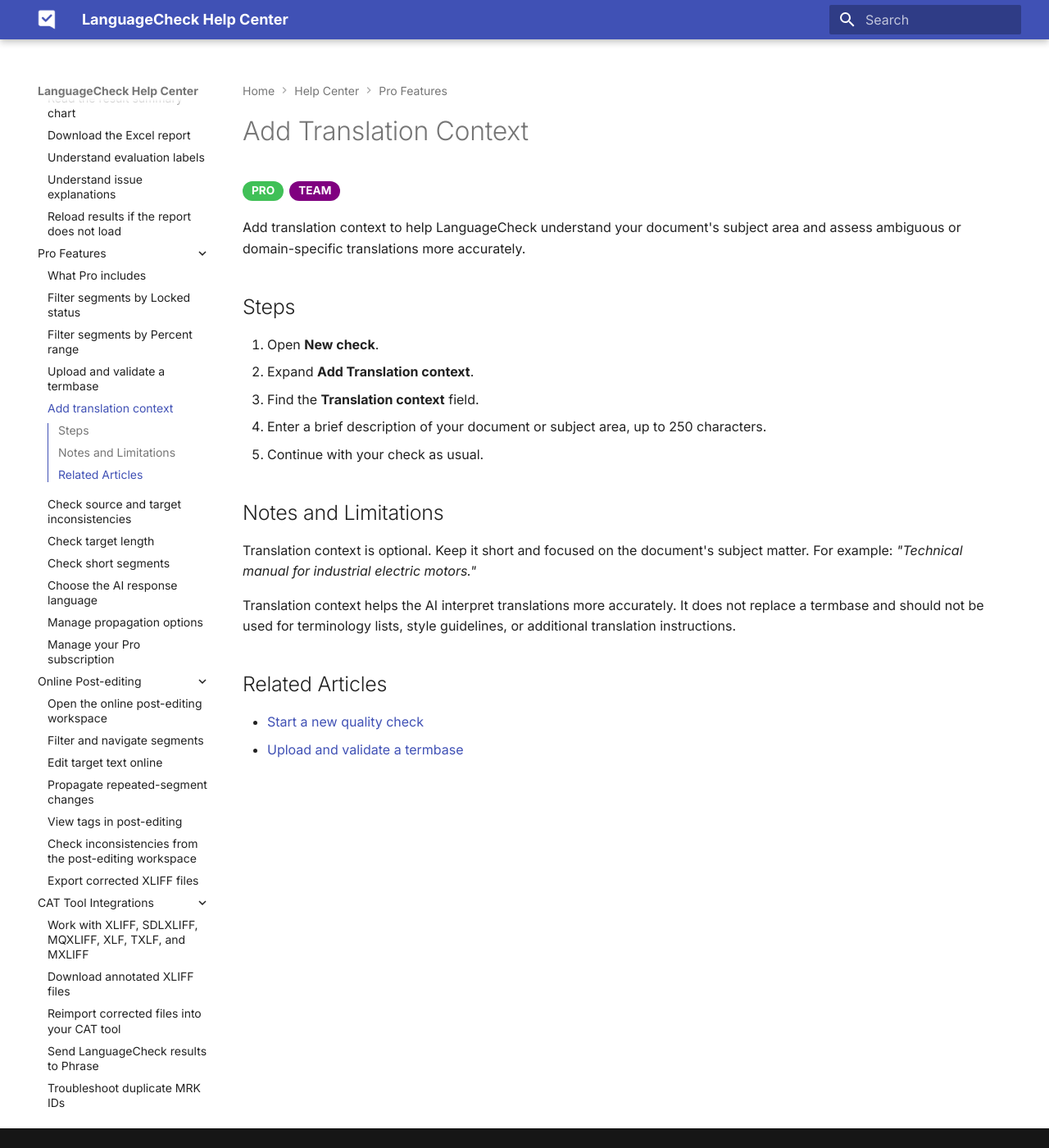
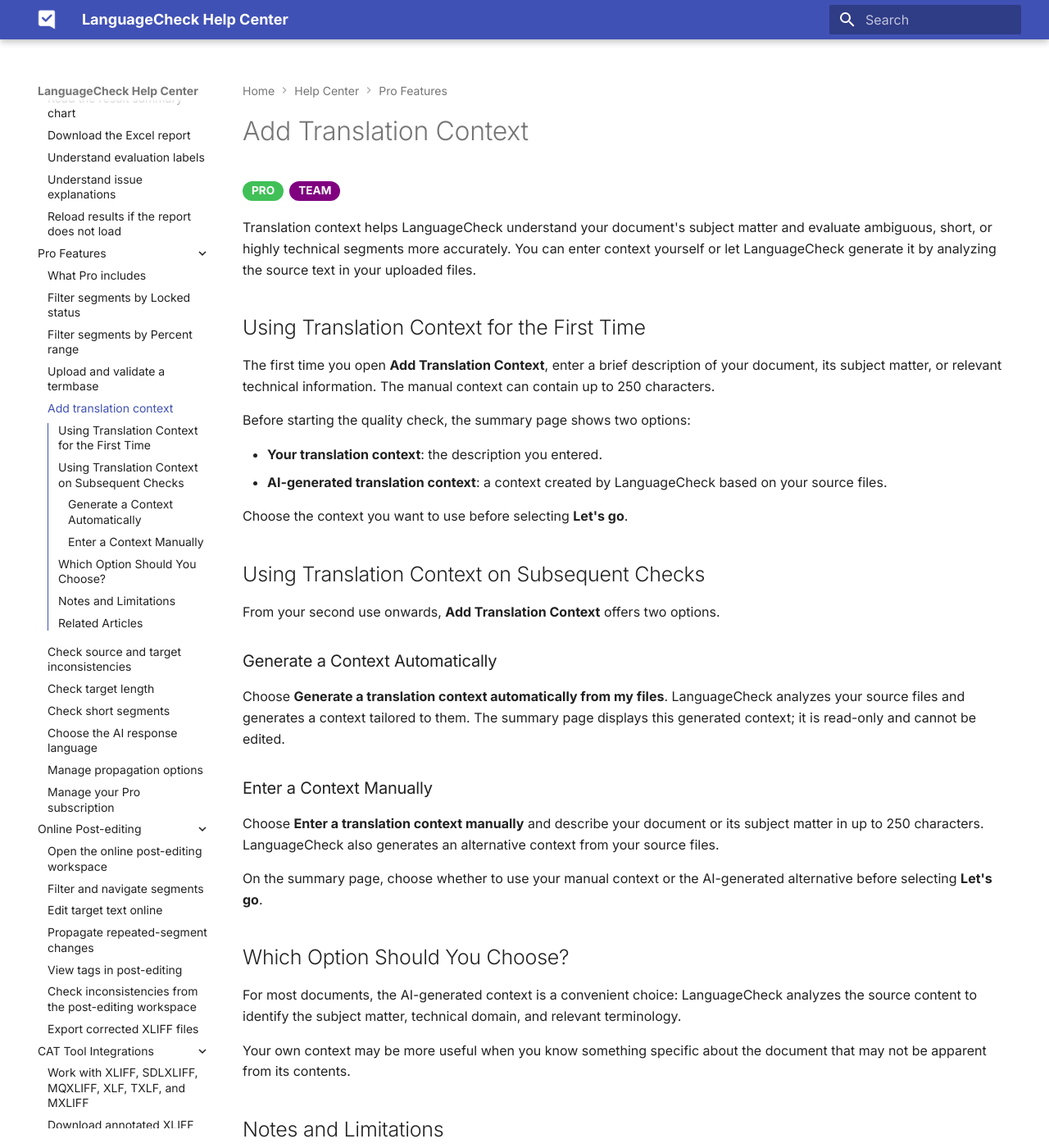
Before and after one commit to aqrate-biz/languagecheck-help, an MkDocs documentation site: the page built from docs/help-center/pro-features/add-translation-context.md, in a window 1280 px wide and 1400 px high. Shown: the whole window at 82% size. Built offline with MkDocs 1.6.1 and Material for MkDocs 9.7.7, drawn with Linux system fonts in a browser that asks for light colours; some web fonts are replaced; comment, search, counter and statistics services are not loaded; the version menu is left out; some of the changed text lies outside the part shown.

Commit message:
AI-generated translation context

```diff
--- a/docs/help-center/pro-features/add-translation-context.md
+++ b/docs/help-center/pro-features/add-translation-context.md
@@ -2,21 +2,42 @@
 
 <div class="plan-badges"><span class="plan-badge plan-pro">Pro</span><span class="plan-badge plan-team">Team</span></div>
 
-Add translation context to help LanguageCheck understand your document's subject area and assess ambiguous or domain-specific translations more accurately.
+Translation context helps LanguageCheck understand your document's subject matter and evaluate ambiguous, short, or highly technical segments more accurately. You can enter context yourself or let LanguageCheck generate it by analyzing the source text in your uploaded files.
 
-## Steps
+## Using Translation Context for the First Time
 
-1. Open **New check**.
-2. Expand **Add Translation context**.
-3. Find the **Translation context** field.
-4. Enter a brief description of your document or subject area, up to 250 characters.
-5. Continue with your check as usual.
+The first time you open **Add Translation Context**, enter a brief description of your document, its subject matter, or relevant technical information. The manual context can contain up to 250 characters.
+
+Before starting the quality check, the summary page shows two options:
+
+- **Your translation context**: the description you entered.
+- **AI-generated translation context**: a context created by LanguageCheck based on your source files.
+
+Choose the context you want to use before selecting **Let's go**.
+
+## Using Translation Context on Subsequent Checks
+
+From your second use onwards, **Add Translation Context** offers two options.
+
+### Generate a Context Automatically
+
+Choose **Generate a translation context automatically from my files**. LanguageCheck analyzes your source files and generates a context tailored to them. The summary page displays this generated context; it is read-only and cannot be edited.
+
+### Enter a Context Manually
+
+Choose **Enter a translation context manually** and describe your document or its subject matter in up to 250 characters. LanguageCheck also generates an alternative context from your source files.
+
+On the summary page, choose whether to use your manual context or the AI-generated alternative before selecting **Let's go**.
+
+## Which Option Should You Choose?
+
+For most documents, the AI-generated context is a convenient choice: LanguageCheck analyzes the source content to identify the subject matter, technical domain, and relevant terminology.
+
+Your own context may be more useful when you know something specific about the document that may not be apparent from its contents.
 
 ## Notes and Limitations
 
-Translation context is optional. Keep it short and focused on the document's subject matter. For example: *"Technical manual for industrial electric motors."*
-
-Translation context helps the AI interpret translations more accurately. It does not replace a termbase and should not be used for terminology lists, style guidelines, or additional translation instructions.
+Translation context provides supplementary background information to help interpret translations. It does not replace a termbase or a style guide.
 
 ## Related Articles
 
```
